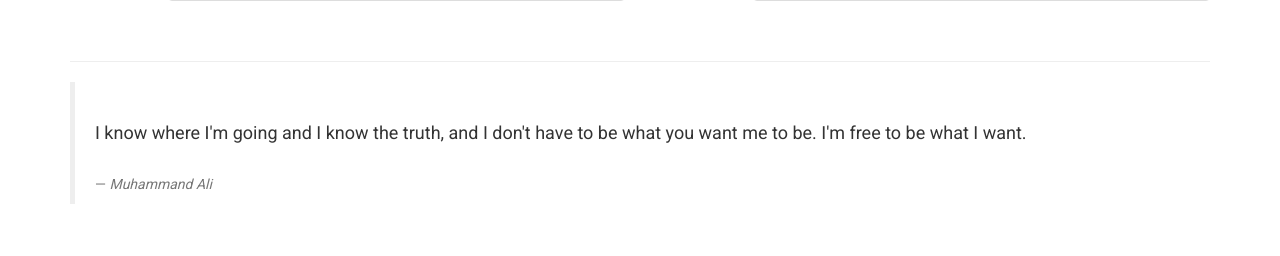
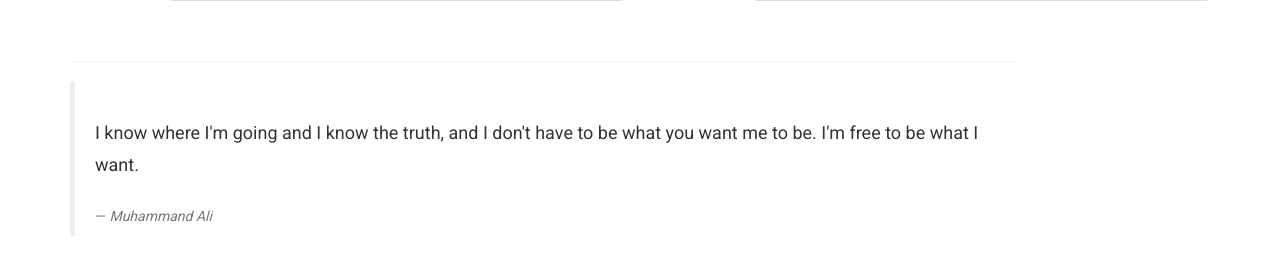
Before and after one commit to jreiher2003/personal-site, a Flask app: page /projects in a window 1280 px wide. Shown: the part 1077-1333 px from the top of the page. Before the commit the page ends 1281 px from the top, so only its background shows below. Run offline with Flask 2, Linux system fonts and the light colour scheme; data that the repository does not hold is empty; some libraries are stand-ins or nearby versions.

Commit message:
Move quotes over

```diff
--- a/templates/projects.html
+++ b/templates/projects.html
@@ -92,12 +92,16 @@
                     </div>
                 </div>
             </div>
+            <div class="row">
+                <div class="col-md-10 col-offset-2">
                     <br>
                     <hr>
                     <blockquote>
                         <p>{{ QUOTE[0] }}</p>
                        <footer><cite>{{ QUOTE[1] }}</cite></footer>
                     </blockquote>
+                </div>
+            </div>
         </div>
     </div>
 </div>
```
Lines whose indentation alone changed are shown as unchanged.
